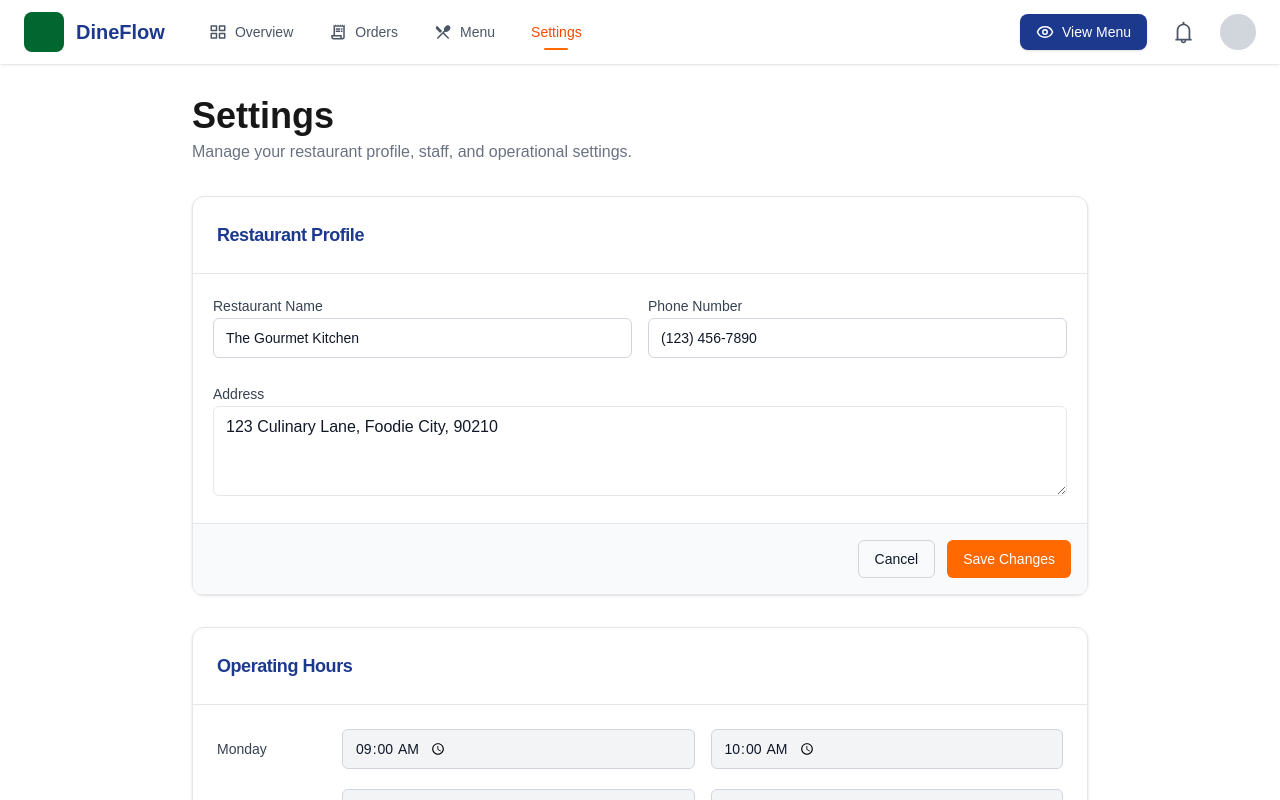
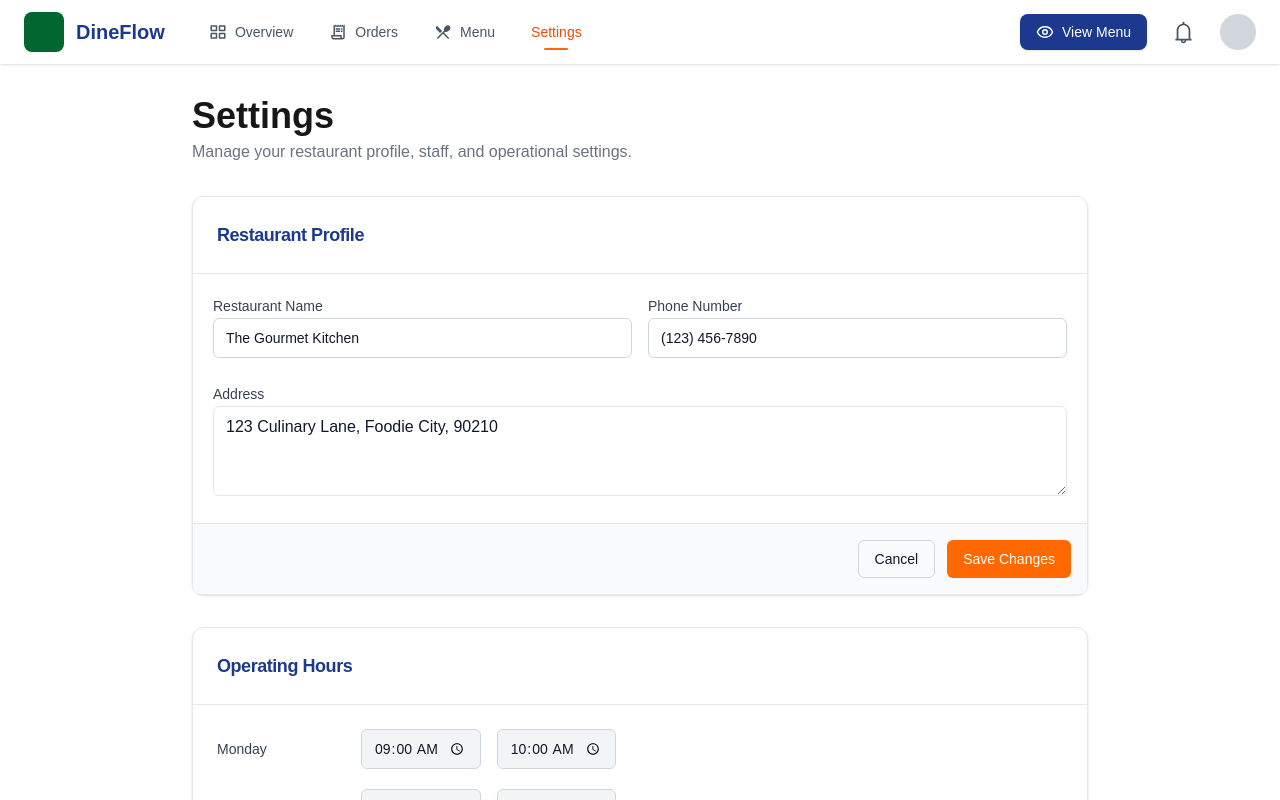
Before and after one commit to jananidjece/Settings-page, a Next.js app: page /pages/settings in a window 1280 px wide. Shown: the top 800 px of the page. Built offline with nearby package versions, Linux system fonts and the light colour scheme.

Commit message:
responsive

```diff
--- a/app/pages/settings/page.jsx
+++ b/app/pages/settings/page.jsx
@@ -597,7 +597,7 @@
 
               <Label className="md:w-32 font-medium">{day}</Label>
 
-              <div className="flex flex-col md:flex-row gap-4 w-full">
+              <div className="flex flex-col md:flex-row gap-4 max-w-full">
                 <Input
                   type="time"
                   value={hours[day].start}
```
